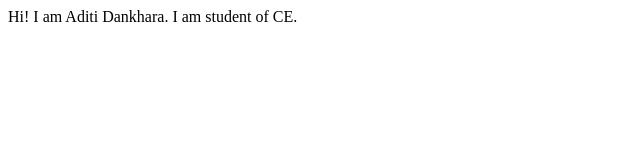
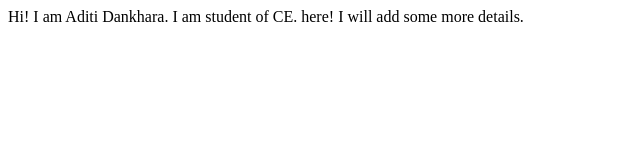
Before and after one commit to aditidankhara07/aditi_demo, a plain HTML site: page index.html in a window 1280 px wide. Shown: the whole page, without its empty margins (0-640 px from the left). Drawn offline with Linux system fonts and the light colour scheme.

Commit message:
update details of project

```diff
--- a/index.html
+++ b/index.html
@@ -9,5 +9,6 @@
 <body>
     Hi! I am Aditi Dankhara.
     I am student of CE.
+    here! I will add some more details.
 </body>
 </html>
```
